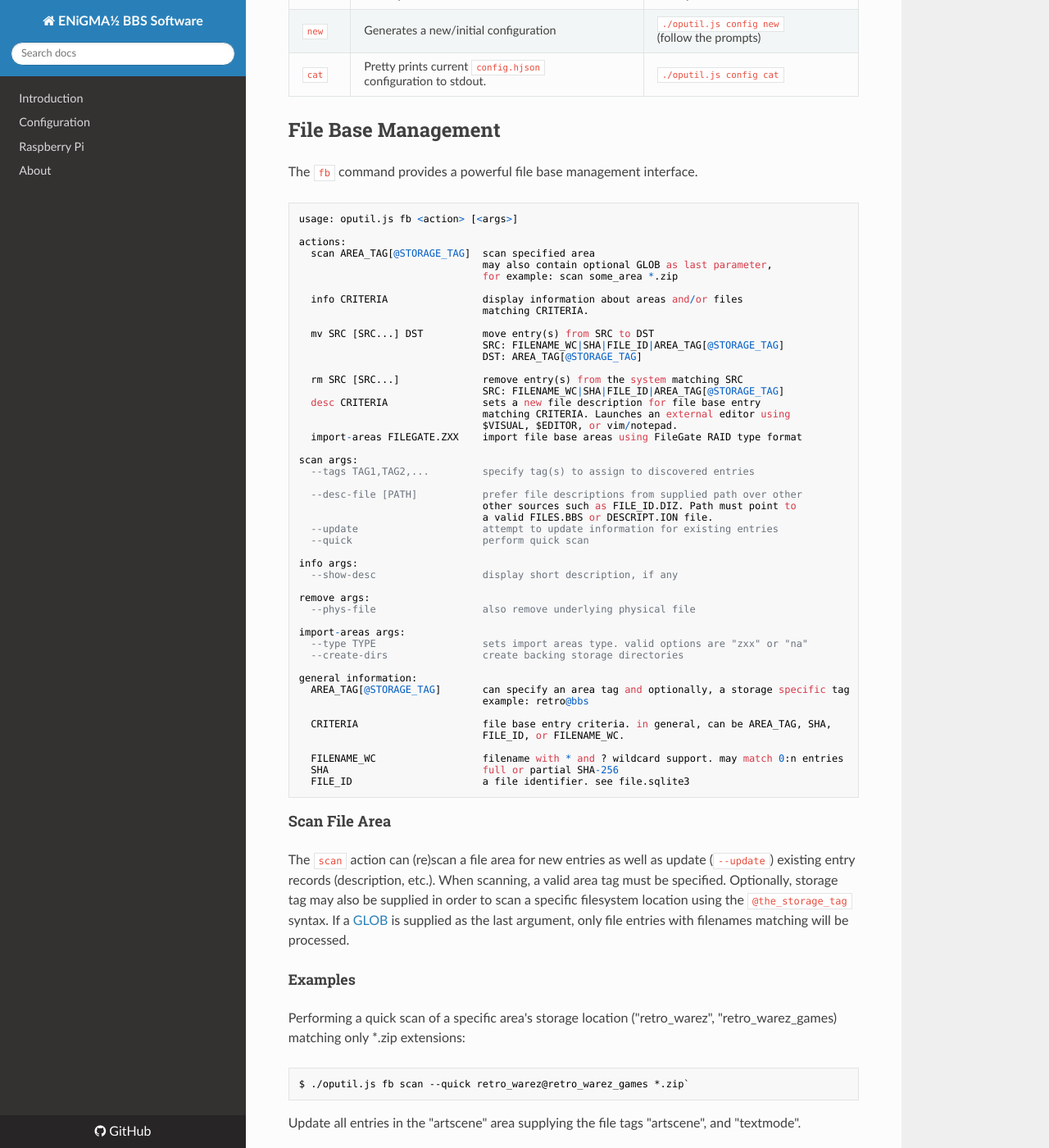
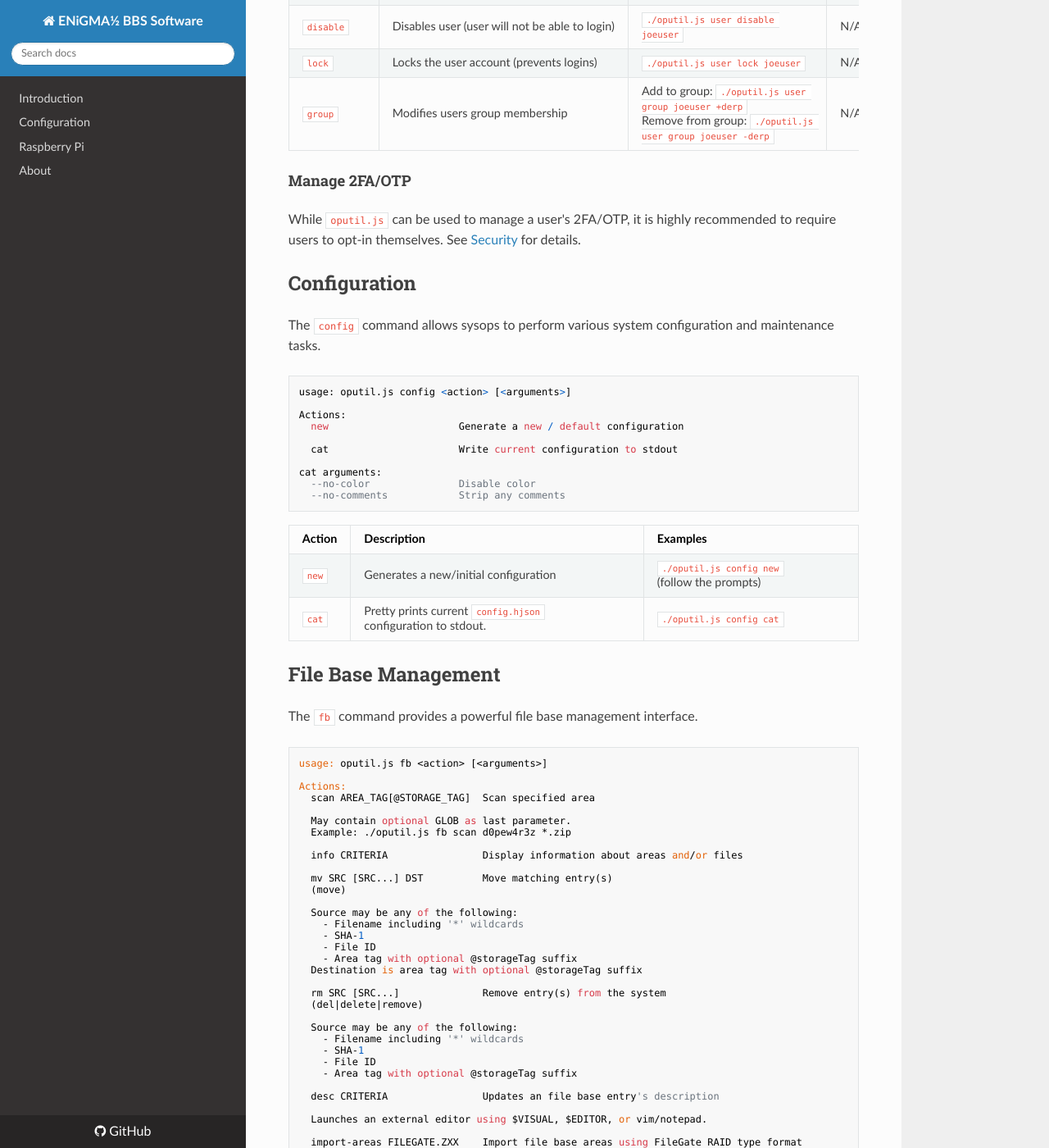
Before and after one commit to NuSkooler/enigma-bbs, an MkDocs documentation site: the page built from docs/admin/oputil.md, in a window 1280 px wide and 1400 px high, scrolled down 2126 px. Shown: the whole window at 82% size. Built offline with MkDocs 1.6.1, drawn with Linux system fonts in a browser that asks for light colours; nearby versions of some CDN libraries; old or Windows-style settings are respelled for this version of MkDocs; some of the changed text lies outside the part shown.

Commit message:
Documentation updates + Add Security doc * Update optuil doc

````diff
--- a/docs/admin/oputil.md
+++ b/docs/admin/oputil.md
@@ -9,17 +9,17 @@ Let's look the main help output as per this writing:
 
 ```
 usage: oputil.js [--version] [--help]
-                  <command> [<args>]
+                  <command> [<arguments>]
 
-global args:
-  -c, --config PATH         specify config path (./config/)
-  -n, --no-prompt           assume defaults/don't prompt for input where possible
+Global arguments:
+  -c, --config PATH         Specify config path (default is ./config/)
+  -n, --no-prompt           Assume defaults (don't prompt for input where possible)
 
-commands:
-  user                      user utilities
-  config                    config file management
-  fb                        file base management
-  mb                        message base management
+Commands:
+  user                      User management
+  config                    Configuration management
+  fb                        File base management
+  mb                        Message base management
 ```
 
 Commands break up operations by groups:
@@ -41,21 +41,55 @@ Type `./oputil.js <command> --help` for additional help on a particular command.
 The `user` command covers various user operations.
 
 ```
-usage: oputil.js user <action> [<args>]
+usage: oputil.js user <action> [<arguments>]
 
-actions:
-  info USERNAME                display information about a user
-  pw USERNAME PASSWORD         set a user's password
-                               aliases: password, passwd
-  rm USERNAME                  permanently removes user from system
-                               aliases: remove, delete, del
-  rename USERNAME NEWNAME      rename a user
-                               aliases: mv
-  activate USERNAME            set status to active
-  deactivate USERNAME          set status to inactive
-  disable USERNAME             set status to disabled
-  lock USERNAME                set status to locked
-  group USERNAME [+|-]GROUP    adds (+) or removes (-) user from a group
+Actions:
+  info USERNAME                Display information about a user
+
+  pw USERNAME PASSWORD         Set a user's password
+  (passwd|password)
+
+  rm USERNAME                  Permanently removes user from system
+  (del|delete|remove)
+
+  rename USERNAME NEWNAME      Rename a user
+  (mv)
+
+  2fa-otp USERNAME SPEC        Enable 2FA/OTP for the user
+  (otp)
+
+  The system supports various implementations of Two Factor Authentication (2FA)
+  One Time Password (OTP) authentication.
+
+  Valid specs:
+    disable : Removes 2FA/OTP from the user
+    google  : Google Authenticator
+    hotp    : HMAC-Based One-Time Password Algorithm (RFC-4266)
+    totp    : Time-Based One-Time Password Algorithm (RFC-6238)
+
+  activate USERNAME            Set a user's status to "active"
+
+  deactivate USERNAME          Set a user's status to "inactive"
+
+  disable USERNAME             Set a user's status to "disabled"
+
+  lock USERNAME                Set a user's status to "locked"
+
+  group USERNAME [+|-]GROUP    Adds (+) or removes (-) user from a group
+
+info arguments:
+  --security                   Include security information in output
+
+2fa-otp arguments:
+  --qr-type TYPE               Specify QR code type
+
+  Valid QR types:
+    ascii : Plain ASCII (default)
+    data  : HTML data URL
+    img   : HTML image tag
+    svg   : SVG image
+
+  --out PATH                   Path to write QR code to. defaults to stdout
 ```
 
 | Action    | Description       | Examples                              | Aliases   |
@@ -64,25 +98,30 @@ actions:
 | `pw`        | Set password      | `./oputil.js user pw joeuser s3cr37`  | `passwd`, `password` |
 | `rm`        | Removes user      | `./oputil.js user del joeuser`        | `remove`, `del`, `delete` |
 | `rename` | Renames a user | `./oputil.js user rename joeuser joe` | `mv` |
+| `2fa-otp` | Manage 2FA/OTP for a user | `./oputil.js user 2fa-otp joeuser googleAuth` | `otp`
 | `activate` | Activates user    | `./oputil.js user activate joeuser`   | N/A   |
 | `deactivate`    | Deactivates user  | `./oputil.js user deactivate joeuser` | N/A   |
 | `disable`   | Disables user (user will not be able to login)    | `./oputil.js user disable joeuser`    | N/A   |
 | `lock` | Locks the user account (prevents logins) | `./oputil.js user lock joeuser` | N/A |
 | `group`   | Modifies users group membership   | Add to group: `./oputil.js user group joeuser +derp`<br/>Remove from group: `./oputil.js user group joeuser -derp`   | N/A    |
 
+#### Manage 2FA/OTP
+While `oputil.js` can be used to manage a user's 2FA/OTP, it is highly recommended to require users to opt-in themselves. See [Security](/docs/configuration/security.md) for details.
+
 ## Configuration
 The `config` command allows sysops to perform various system configuration and maintenance tasks.
 
 ```
-usage: oputil.js config <action> [<args>]
+usage: oputil.js config <action> [<arguments>]
 
-actions:
-  new                      generate a new/initial configuration
-  cat                      cat current configuration to stdout
+Actions:
+  new                      Generate a new / default configuration
 
-cat args:
-  --no-color               disable color
-  --no-comments            strip any comments
+  cat                      Write current configuration to stdout
+
+cat arguments:
+  --no-color               Disable color
+  --no-comments            Strip any comments
 ```
 
 | Action    | Description       | Examples                              |
@@ -94,56 +133,75 @@ cat args:
 The `fb` command provides a powerful file base management interface.
 
 ```
-usage: oputil.js fb <action> [<args>]
+usage: oputil.js fb <action> [<arguments>]
 
-actions:
-  scan AREA_TAG[@STORAGE_TAG]  scan specified area
-                               may also contain optional GLOB as last parameter,
-                               for example: scan some_area *.zip
+Actions:
+  scan AREA_TAG[@STORAGE_TAG]  Scan specified area
 
-  info CRITERIA                display information about areas and/or files
-                               matching CRITERIA.
+  May contain optional GLOB as last parameter.
+  Example: ./oputil.js fb scan d0pew4r3z *.zip
 
-  mv SRC [SRC...] DST          move entry(s) from SRC to DST
-                               SRC: FILENAME_WC|SHA|FILE_ID|AREA_TAG[@STORAGE_TAG]
-                               DST: AREA_TAG[@STORAGE_TAG]
+  info CRITERIA                Display information about areas and/or files
 
-  rm SRC [SRC...]              remove entry(s) from the system matching SRC
-                               SRC: FILENAME_WC|SHA|FILE_ID|AREA_TAG[@STORAGE_TAG]
-  desc CRITERIA                sets a new file description for file base entry
-                               matching CRITERIA. Launches an external editor using
-                               $VISUAL, $EDITOR, or vim/notepad.
-  import-areas FILEGATE.ZXX    import file base areas using FileGate RAID type format
+  mv SRC [SRC...] DST          Move matching entry(s)
+  (move)
 
-scan args:
-  --tags TAG1,TAG2,...         specify tag(s) to assign to discovered entries
+  Source may be any of the following:
+    - Filename including '*' wildcards
+    - SHA-1
+    - File ID
+    - Area tag with optional @storageTag suffix
+  Destination is area tag with optional @storageTag suffix
 
-  --desc-file [PATH]           prefer file descriptions from supplied path over other
-                               other sources such as FILE_ID.DIZ. Path must point to
-                               a valid FILES.BBS or DESCRIPT.ION file.
-  --update                     attempt to update information for existing entries
-  --quick                      perform quick scan
+  rm SRC [SRC...]              Remove entry(s) from the system
+  (del|delete|remove)
 
-info args:
-  --show-desc                  display short description, if any
+  Source may be any of the following:
+    - Filename including '*' wildcards
+    - SHA-1
+    - File ID
+    - Area tag with optional @storageTag suffix
 
-remove args:
-  --phys-file                  also remove underlying physical file
+  desc CRITERIA                Updates an file base entry's description
 
-import-areas args:
-  --type TYPE                  sets import areas type. valid options are "zxx" or "na"
-  --create-dirs                create backing storage directories
+  Launches an external editor using $VISUAL, $EDITOR, or vim/notepad.
 
-general information:
-  AREA_TAG[@STORAGE_TAG]       can specify an area tag and optionally, a storage specific tag
-                               example: retro@bbs
+  import-areas FILEGATE.ZXX    Import file base areas using FileGate RAID type format
 
-  CRITERIA                     file base entry criteria. in general, can be AREA_TAG, SHA,
-                               FILE_ID, or FILENAME_WC.
+scan arguments:
+  --tags TAG1,TAG2,...         Specify hashtag(s) to assign to discovered entries
 
-  FILENAME_WC                  filename with * and ? wildcard support. may match 0:n entries
-  SHA                          full or partial SHA-256
-  FILE_ID                      a file identifier. see file.sqlite3
+  --desc-file [PATH]           Prefer file descriptions from supplied input file
+
+  If a file description can be found in the supplied input file, prefer that description
+  over other sources such related FILE_ID.DIZ. Path must point to a valid FILES.BBS or
+  DESCRIPT.ION file.
+
+  --update                     Attempt to update information for existing entries
+  --full-scan                  Perform a full scan (default is quick)
+
+info arguments:
+  --show-desc                  Display short description, if any
+
+remove arguments:
+  --phys-file                  Also remove underlying physical file
+
+import-areas arguments:
+  --type TYPE                  Sets import areas type
+
+  Valid types are are "zxx" or "na".
+
+  --create-dirs                Also create backing storage directories
+
+General Information:
+  Generally an area tag can also include an optional storage tag. For example, the
+  area of 'bbswarez' stored using 'bbswarez_main': bbswarez@bbswarez_main
+
+  When performing an initial import of a large area or storage backing, --full-scan
+  is the best option. If re-scanning an area for updates a standard / quick scan is
+  generally good enough.
+
+  File ID's are those found in file.sqlite3.
 ```
 
 #### Scan File Area
@@ -152,7 +210,8 @@ The `scan` action can (re)scan a file area for new entries as well as update (`-
 ##### Examples
 Performing a quick scan of a specific area's storage location ("retro_warez", "retro_warez_games) matching only *.zip extensions:
 ```bash
-$ ./oputil.js fb scan --quick retro_warez@retro_warez_games *.zip`
+# note that we must quote the wildcard to prevent shell expansion
+$ ./oputil.js fb scan --quick retro_warez@retro_warez_games "*.zip"`
 ```
 
 Update all entries in the "artscene" area supplying the file tags "artscene", and "textmode".
@@ -221,19 +280,23 @@ The above command will process FILEGATE.ZXX creating areas and backing directori
 The `mb` command provides various Message Base related tools:
 
 ```
-usage: oputil.js mb <action> [<args>]
+usage: oputil.js mb <action> [<arguments>]
 
-actions:
-  areafix CMD1 CMD2 ... ADDR  sends an AreaFix NetMail to ADDR with the supplied command(s)
-                              one or more commands may be supplied. commands that are multi
-                              part such as "%COMPRESS ZIP" should be quoted.
-  import-areas PATH           import areas using fidonet *.NA or AREAS.BBS file from PATH
+Actions:
+  areafix CMD1 CMD2 ... ADDR  Sends an AreaFix NetMail
 
-import-areas args:
-  --conf CONF_TAG             conference tag in which to import areas
-  --network NETWORK           network name/key to associate FTN areas
-  --uplinks UL1,UL2,...       one or more comma separated uplinks
-  --type TYPE                 area import type. valid options are "bbs" and "na"
+  NetMail is sent to supplied address  with the supplied command(s). Multi-part commands
+  such as "%COMPRESS ZIP" should be quoted.
+
+  import-areas PATH           Import areas using FidoNet *.NA or AREAS.BBS file
+
+import-areas arguments:
+  --conf CONF_TAG             Conference tag in which to import areas
+  --network NETWORK           Network name/key to associate FTN areas
+  --uplinks UL1,UL2,...       One or more uplinks (comma separated)
+  --type TYPE                 Area import type
+
+  Valid types are "bbs" and "na"
 ```
 
 | Action    | Description       | Examples                              |
````
Also changed, not shown: docs/configuration/acs.md (+1 -1 lines), docs/configuration/security.md (added, +62 -0 lines), 1 other file.
